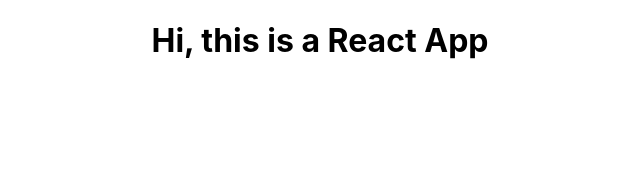
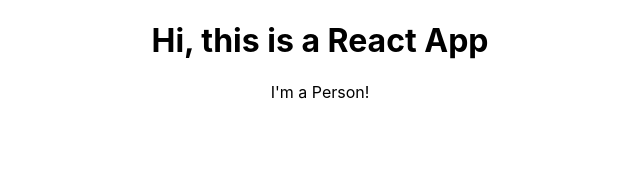
Before and after one commit to brunv/React-Redux-Complete, a React (Create React App) app in the folder Maximiliam - React Complete Guide/01-base-features/: page / in a window 1280 px wide. Shown: the top 172 px of the page, without its empty margins (320-960 px from the left). Built offline with nearby package versions, Linux system fonts and the light colour scheme.

Commit message:
creating and importing functional component

```diff
--- a/Maximiliam - React Complete Guide/01-base-features/src/App.js
+++ b/Maximiliam - React Complete Guide/01-base-features/src/App.js
@@ -1,5 +1,6 @@
 import React from 'react';
 import './App.css';
+import Person from './Person/Person.js';
 
 // function App() {
 //   return (
@@ -14,6 +15,7 @@
         return (
             <div className="App">
                 <h1>Hi, this is a React App</h1>
+                <Person />
             </div>
         );
 
--- /dev/null
+++ b/Maximiliam - React Complete Guide/01-base-features/src/Person/Person.js
@@ -0,0 +1,7 @@
+import React from 'react';
+
+const person = () => {
+    return <p>I'm a Person!</p>
+}
+
+export default person;
```
Lines whose indentation alone changed are shown as unchanged.
